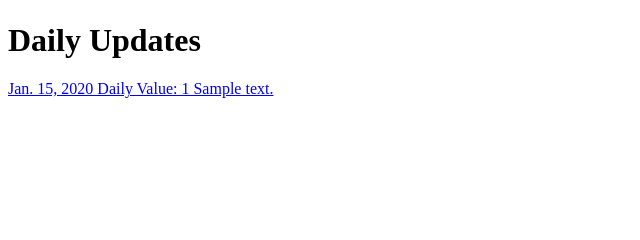
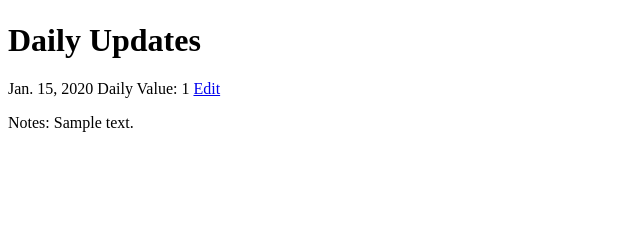
Before and after one commit to Momentum-Team-18/be-habit-tracker-SLehew, a Django app: page /tracker/1/goal_detail in a window 1280 px wide. Shown: the part 300-540 px from the top of the page, without its empty margins (0-640 px from the left). Run offline with Django 4.2, Linux system fonts and the light colour scheme; tables that the repository leaves empty hold one stand-in row (values such as "Sample post").

Commit message:
working to add list of updates to goal detail page

```diff
--- a/templates/tracker/goal_detail.html
+++ b/templates/tracker/goal_detail.html
@@ -12,9 +12,10 @@
         <a href={% url 'edit-goal' goal.id %}>Edit Goal: {{ habit_goal }}</a>
     </div>
     <h1>Daily Updates</h1>
-    {% for tracker in trackers %}
-    <div class="goal_container">
-        <a href={% url 'edit-tracker' tracker.id  %}>{{ tracker.check_in_date }} Daily Value: {{ tracker.todays_value }} {{ tracker.notes }} </a>
-    </div>
+    {% for tracker in goal.Trackers.all %}
+    <p>{{ tracker.check_in_date }} Daily Value: {{ tracker.todays_value }}   <a href={% url 'edit-tracker' tracker.id %}>Edit</a>
+    <p>Notes: {{ tracker.notes }}</p>
+    </p>
+
     {% endfor %}
 {% endblock %}
--- a/tracker/models.py
+++ b/tracker/models.py
@@ -36,7 +36,8 @@ class Tracker(models.Model):
     check_in_date = models.DateField(default=datetime.date.today)
     todays_value = models.IntegerField(blank=True, null=True)
     notes = models.CharField(max_length=250, blank=True, null=True)
-    goal = models.ForeignKey(Habit_Goal, on_delete=models.CASCADE)
+    goal = models.ForeignKey(
+        Habit_Goal, on_delete=models.CASCADE, related_name='Trackers')
 
     def __str__(self):
         return self.goal
--- a/tracker/views.py
+++ b/tracker/views.py
@@ -72,5 +72,5 @@ def edit_tracker(request, pk):
 
 def goal_detail(request, pk):
     goal = get_object_or_404(Habit_Goal, pk=pk)
-    trackers = Tracker.objects.all()
-    return render(request, 'tracker/goal_detail.html', {'goal': goal, 'trackers': trackers})
+    # trackers = Tracker.objects.all()
+    return render(request, 'tracker/goal_detail.html', {'goal': goal})
```
Also changed, not shown: tracker/migrations/0006_alter_tracker_goal.py (added).
